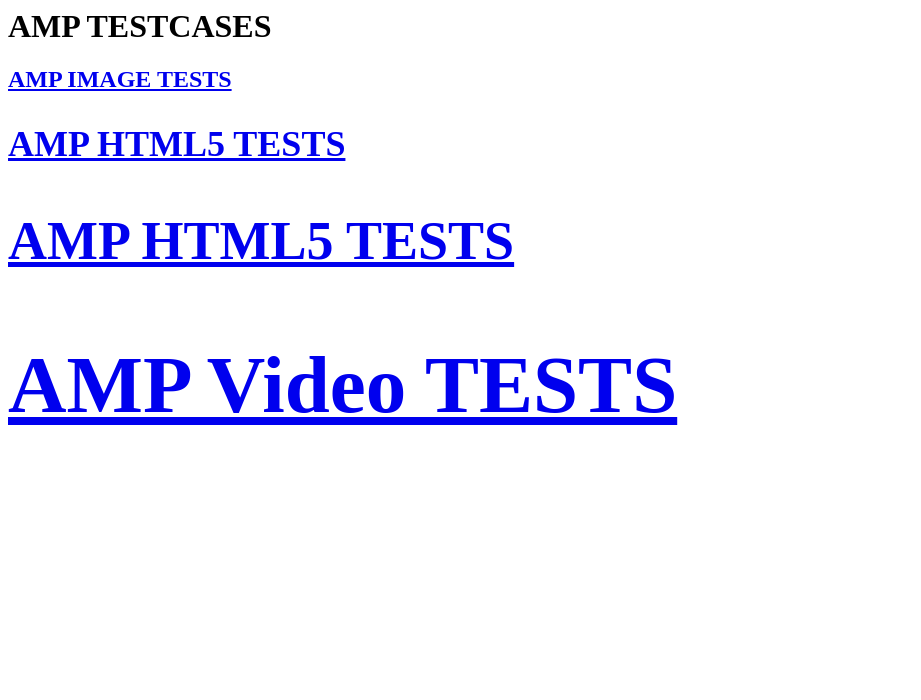
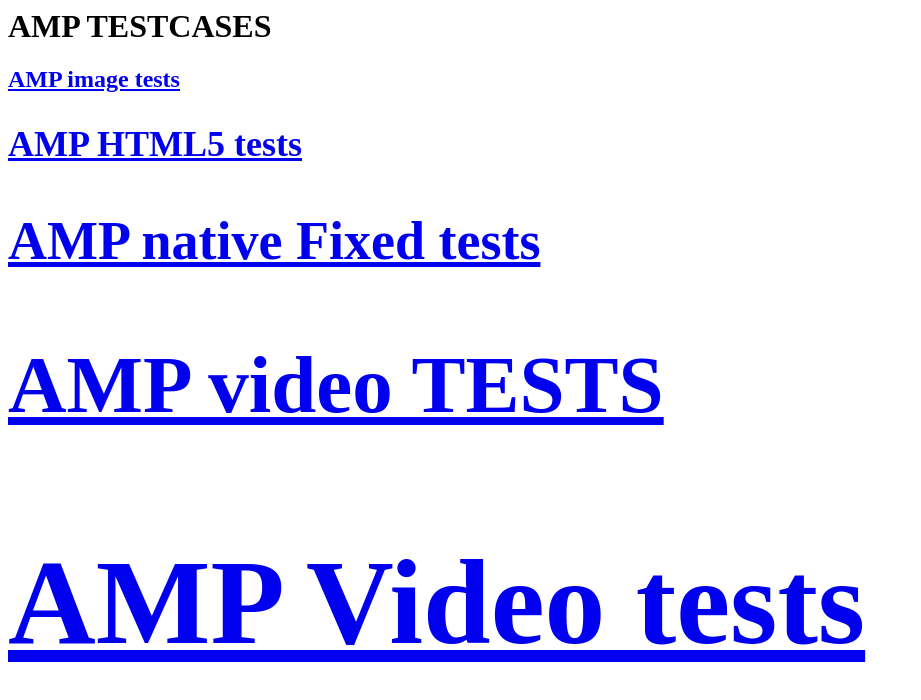
Before and after one commit to jasti/amp-ads-testing, a website: page index.html in a window 1280 px wide. Shown: the whole page, without its empty margins (0-921 px from the left). Drawn offline with Linux system fonts and the light colour scheme.

Commit message:
bucket tests

```diff
--- a/index.html
+++ b/index.html
@@ -15,9 +15,11 @@ max-width: 500px;
 
 <H1>AMP TESTCASES</H1>
 
-<a href ="image.amp.html"><H2>AMP IMAGE TESTS<H2></a>
-<a href ="html5.amp.html"><H2>AMP HTML5 TESTS<H2></a>
-<a href ="native.amp.html"><H2>AMP HTML5 TESTS<H2></a>
-<a href ="video.amp.html"><H2>AMP Video TESTS<H2></a>
+<a href ="tests/dfp-image.amp.html"><H2>AMP image tests<H2></a>
+<a href ="tests/dfp-html5.amp.html"><H2>AMP HTML5 tests<H2></a>
+<a href ="tests/dfp-native-fixed.amp.html"><H2>AMP native Fixed tests<H2></a>
+<a href ="tests/dfp-native-fluid.amp.html"><H2>AMP video TESTS<H2></a>
+<a href ="tests/dfp-video.amp.html"><H2>AMP Video tests<H2></a>
+
 </body>
 </html>
```
Also changed, not shown: tests/dfp-html5.amp.html (added, +19 -0 lines), tests/dfp-image.amp.html (added, +56 -0 lines), tests/dfp-video.amp.html (added, +19 -0 lines), tests/dfp.html (deleted, +0 -18 lines), README.md.
